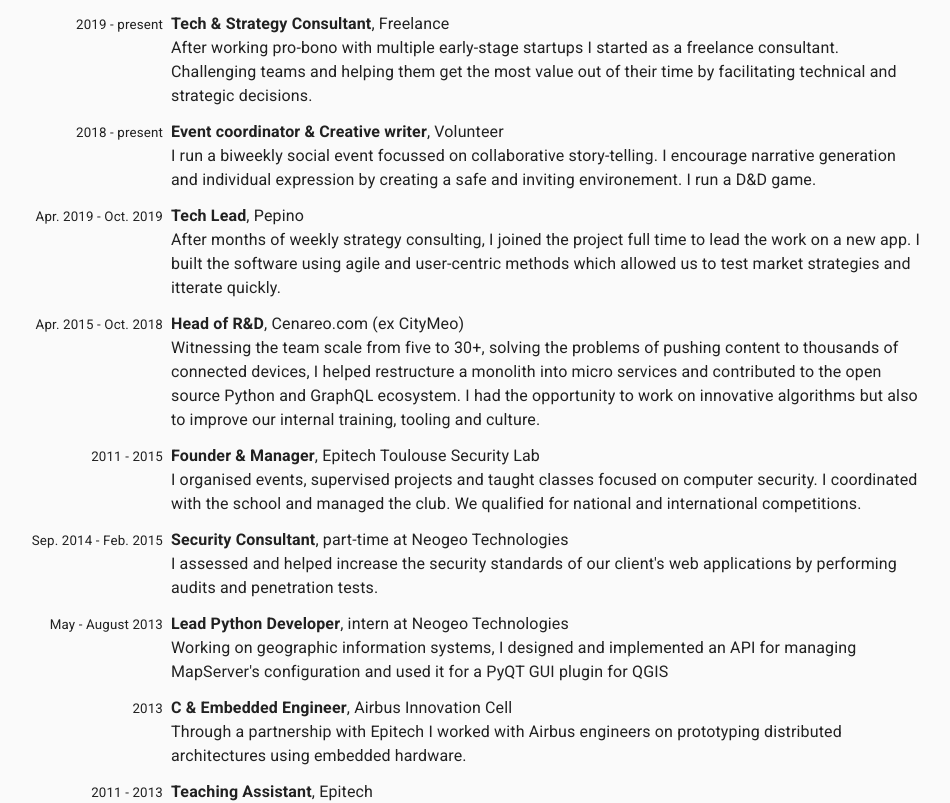
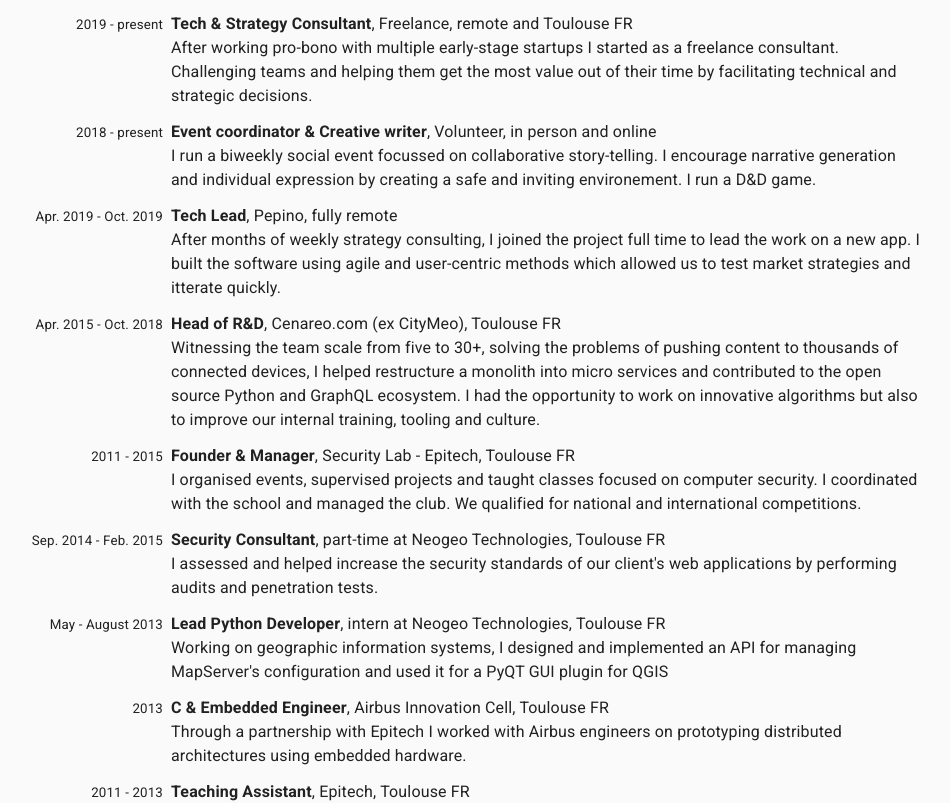
Before and after one commit to wapiflapi/resume, a React (Create React App) app: page / in a window 1280 px wide. Shown: the part 1344-2147 px from the top of the page, without its empty margins (157-1107 px from the left). Built offline with nearby package versions, Linux system fonts and the light colour scheme.

Commit message:
Add locations for work experiences.

```diff
--- a/src/App.js
+++ b/src/App.js
@@ -224,7 +224,7 @@ function Work() {
           <Experience
             date="2019 - present"
             title="Tech & Strategy Consultant"
-            at="Freelance"
+            at="Freelance, remote and Toulouse FR"
           >
             After working pro-bono with multiple early-stage startups
             I started as a freelance consultant. Challenging teams and
@@ -235,7 +235,7 @@ function Work() {
           <Experience
             date="2018 - present"
             title="Event coordinator & Creative writer"
-            at="Volunteer"
+            at="Volunteer, in person and online"
           >
             I run a biweekly social event focussed on collaborative
             story-telling. I encourage narrative generation and
@@ -246,7 +246,7 @@ function Work() {
           <Experience
             date="Apr. 2019 - Oct. 2019"
             title="Tech Lead"
-            at="Pepino"
+            at="Pepino, fully remote"
           >
             After months of weekly strategy consulting, I joined the
             project full time to lead the work on a new app. I built
@@ -257,7 +257,7 @@ function Work() {
           <Experience
             date="Apr. 2015 - Oct. 2018"
             title="Head of R&D"
-            at="Cenareo.com (ex CityMeo)"
+            at="Cenareo.com (ex CityMeo), Toulouse FR"
           >
 
             Witnessing the team scale from five to 30+, solving the
@@ -273,7 +273,7 @@ function Work() {
           <Experience
             date="2011 - 2015"
             title="Founder & Manager"
-            at="Epitech Toulouse Security Lab"
+            at="Security Lab - Epitech, Toulouse FR"
           >
             I organised events, supervised projects and taught classes
             focused on computer security. I coordinated with the
@@ -284,7 +284,7 @@ function Work() {
           <Experience
             date="Sep. 2014 - Feb. 2015"
             title="Security Consultant"
-            at="part-time at Neogeo Technologies"
+            at="part-time at Neogeo Technologies, Toulouse FR"
           >
             I assessed and helped increase the security standards of
             our client's web applications by performing audits and
@@ -304,7 +304,7 @@ function Work() {
           <Experience
             date="May - August 2013"
             title="Lead Python Developer"
-            at="intern at Neogeo Technologies"
+            at="intern at Neogeo Technologies, Toulouse FR"
           >
             Working on geographic information systems, I designed and
             implemented an API for managing MapServer's configuration
@@ -314,7 +314,7 @@ function Work() {
           <Experience
             date="2013"
             title="C & Embedded Engineer"
-            at="Airbus Innovation Cell"
+            at="Airbus Innovation Cell, Toulouse FR"
           >
             Through a partnership with Epitech I worked with Airbus
             engineers on prototyping distributed architectures using
@@ -324,7 +324,7 @@ function Work() {
           <Experience
             date="2011 - 2013"
             title="Teaching Assistant"
-            at="Epitech"
+            at="Epitech, Toulouse FR"
           >
             I mentored students, helping them discover new methods and
             techniques. I supervised practical work and participated
@@ -334,7 +334,7 @@ function Work() {
           <Experience
             date="Jun. - Sep. 2011"
             title="Python Developer"
-            at="intern at Trust"
+            at="intern at ITrust, Toulouse FR"
           >
             I wrote software to evaluate and quantify the user
             experience on websites. I used Python and Selenium.
```
